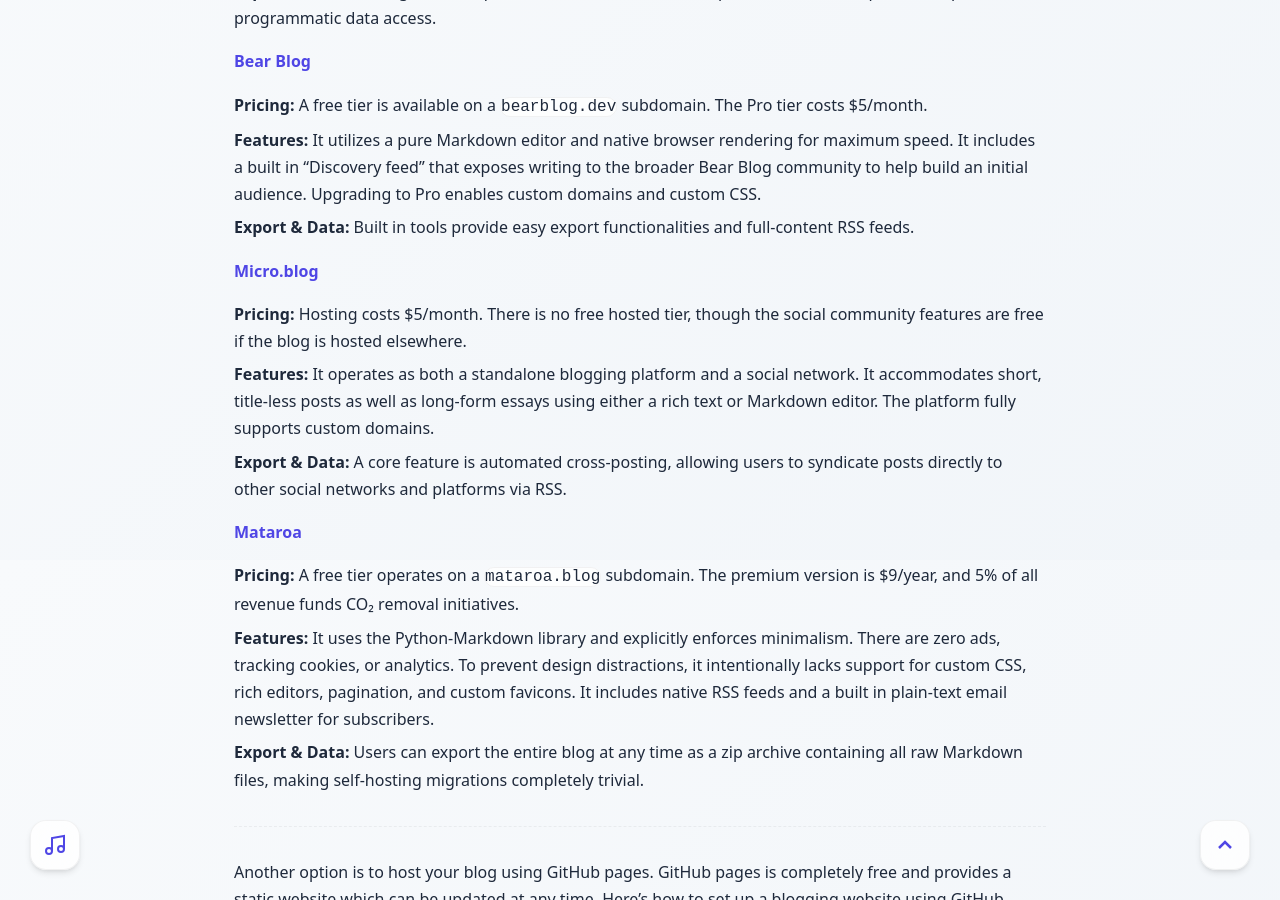
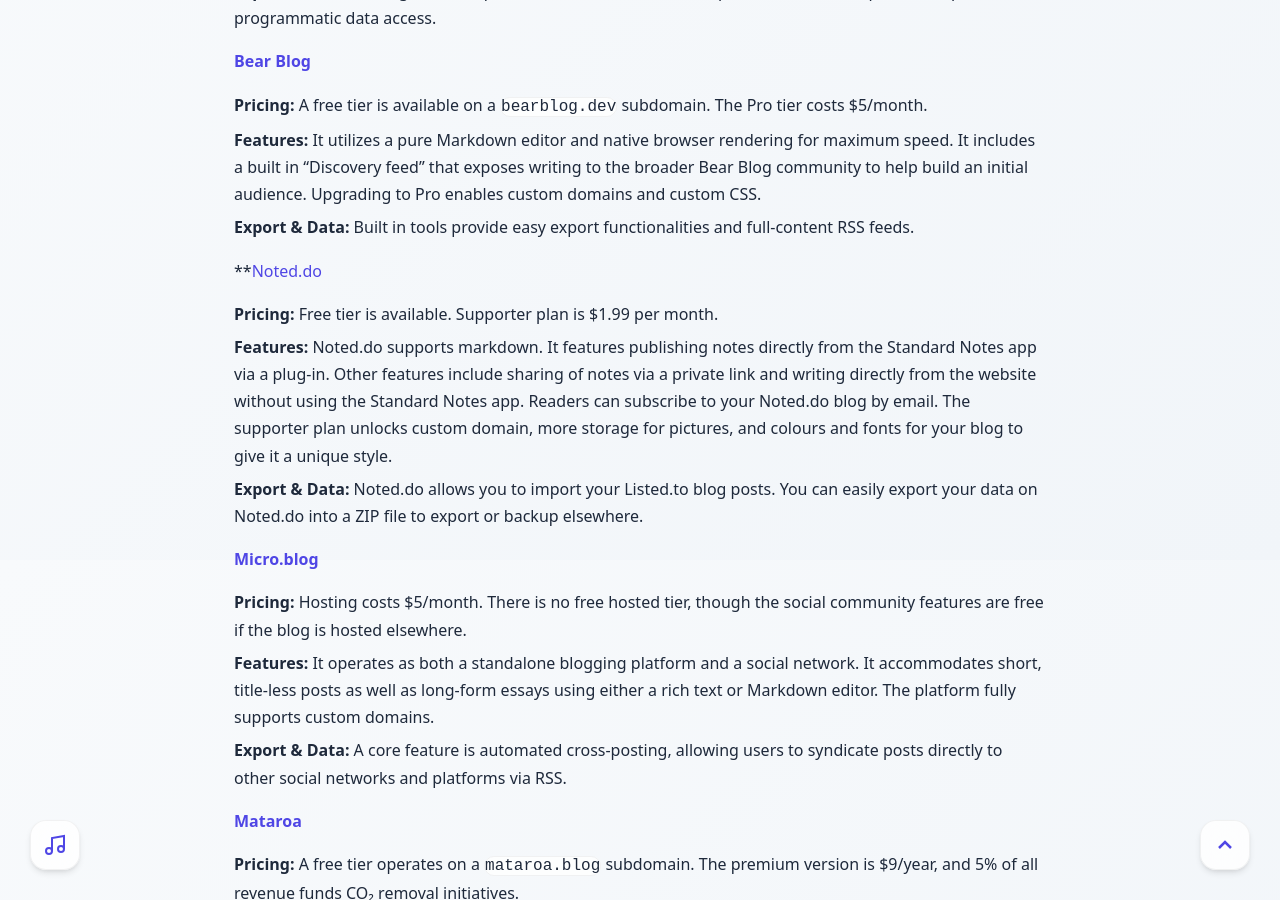
Before and after one commit to PASSK3YS/PASSK3YS.github.io, a Jekyll site: the page built from _posts/2026-09-08-migrating-away-from-listed.md, in a window 1280 px wide and 900 px high, scrolled down 1240 px. Built offline with Jekyll 4.4.1, drawn with Linux system fonts in a browser that asks for light colours; some web fonts are replaced.

Commit message:
Add noted.do to listed.to alternatives blog post

```diff
--- a/_posts/2026-09-08-migrating-away-from-listed.md
+++ b/_posts/2026-09-08-migrating-away-from-listed.md
@@ -26,6 +26,11 @@
 *   **Pricing:** A free tier is available on a `bearblog.dev` subdomain. The Pro tier costs $5/month.
 *   **Features:** It utilizes a pure Markdown editor and native browser rendering for maximum speed. It includes a built in "Discovery feed" that exposes writing to the broader Bear Blog community to help build an initial audience. Upgrading to Pro enables custom domains and custom CSS.
 *   **Export & Data:** Built in tools provide easy export functionalities and full-content RSS feeds.
+
+**[Noted.do](https://noted.do)
+*   **Pricing:** Free tier is available. Supporter plan is $1.99 per month.
+*   **Features:** Noted.do supports markdown. It features publishing notes directly from the Standard Notes app via a plug-in. Other features include sharing of notes via a private link and writing directly from the website without using the Standard Notes app. Readers can subscribe to your Noted.do blog by email. The supporter plan unlocks custom domain, more storage for pictures, and colours and fonts for your blog to give it a unique style.
+*   **Export & Data:** Noted.do allows you to import your Listed.to blog posts. You can easily export your data on Noted.do into a ZIP file to export or backup elsewhere.
 
 **[Micro.blog](https://micro.blog){:target="_blank"}**
 *   **Pricing:** Hosting costs $5/month. There is no free hosted tier, though the social community features are free if the blog is hosted elsewhere.
```
